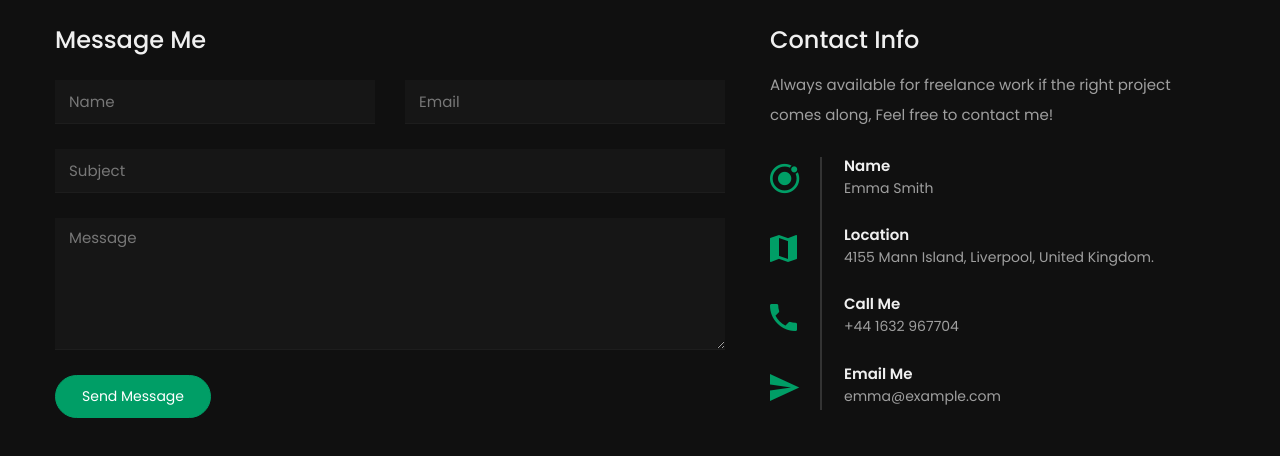
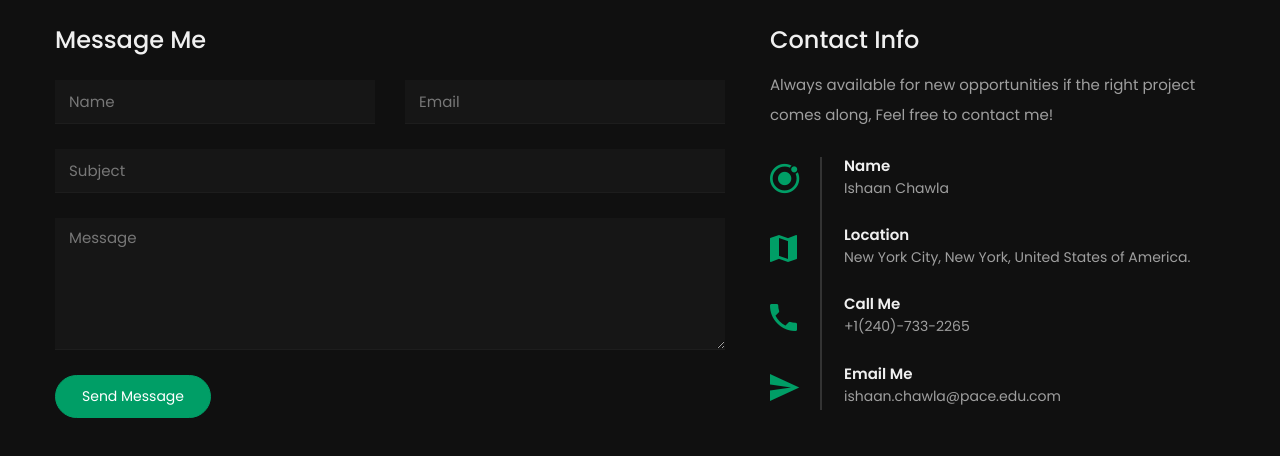
Before and after one commit to IshaanChawla0001/ishaanchawla0001.github.io, a plain HTML site: page index.html in a window 1280 px wide. Both pictures are taken after a click on the link "Contact". Shown: the part 264-720 px from the top of the page. Drawn offline with Linux system fonts and the light colour scheme; files that its build step writes are made by us from their sources; files whose address does not match are found by name.

Commit message:
Update index.html

```diff
--- a/index.html
+++ b/index.html
@@ -695,33 +695,33 @@
                 <div class="col-12 col-lg-5">
                   <div class="contact-info">
                     <h4 class="content-title">Contact Info</h4>
-                    <p class="info-description">Always available for freelance work if the right project comes along, Feel free to contact me!</p>
+                    <p class="info-description">Always available for new opportunities if the right project comes along, Feel free to contact me!</p>
                     <ul class="list-unstyled list-info">
                       <li>
                         <div class="media align-items-center"><span class="info-icon"><i class="icon ion-logo-ionic"></i></span>
                           <div class="media-body info-details">
-                            <h6 class="info-type">Name</h6><span class="info-value">Emma Smith</span>
+                            <h6 class="info-type">Name</h6><span class="info-value">Ishaan Chawla</span>
                           </div>
                         </div>
                       </li>
                       <li>
                         <div class="media align-items-center"><span class="info-icon"><i class="icon ion-md-map"></i></span>
                           <div class="media-body info-details">
-                            <h6 class="info-type">Location</h6><span class="info-value">4155 Mann Island, Liverpool, United Kingdom.</span>
+                            <h6 class="info-type">Location</h6><span class="info-value">New York City, New York, United States of America.</span>
                           </div>
                         </div>
                       </li>
                       <li>
                         <div class="media align-items-center"><span class="info-icon"><i class="icon ion-md-call"></i></span>
                           <div class="media-body info-details">
-                            <h6 class="info-type">Call Me</h6><span class="info-value"><a href="tel:+441632967704">+44 1632 967704</a></span>
+                            <h6 class="info-type">Call Me</h6><span class="info-value"><a href="tel:+441632967704">+1(240)-733-2265</a></span>
                           </div>
                         </div>
                       </li>
                       <li>
                         <div class="media align-items-center"><span class="info-icon"><i class="icon ion-md-send"></i></span>
                           <div class="media-body info-details">
-                            <h6 class="info-type">Email Me</h6><span class="info-value"><a href="mailto:emma@example.com">emma@example.com</a></span>
+                            <h6 class="info-type">Email Me</h6><span class="info-value"><a href="mailto:emma@example.com">ishaan.chawla@pace.edu.com</a></span>
                           </div>
                         </div>
                       </li>
```
